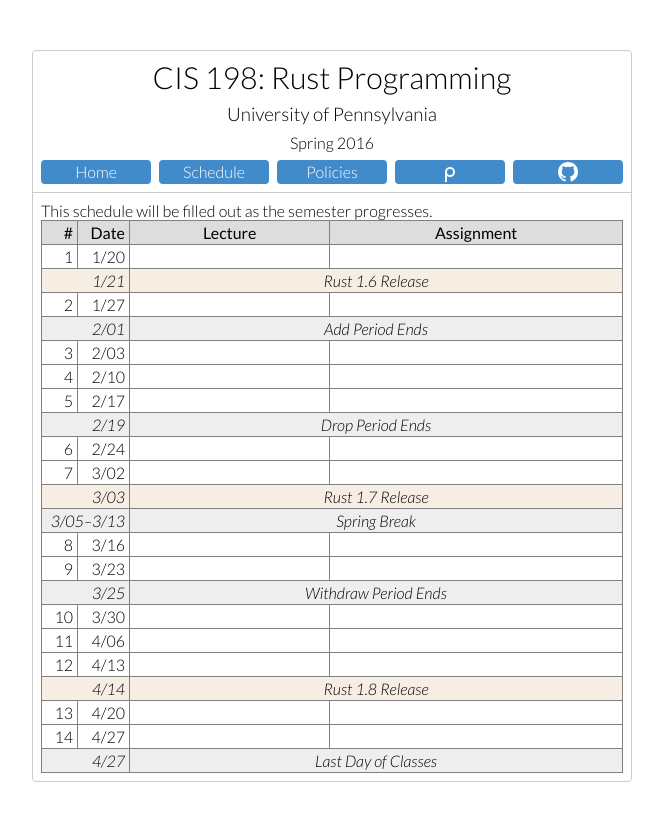
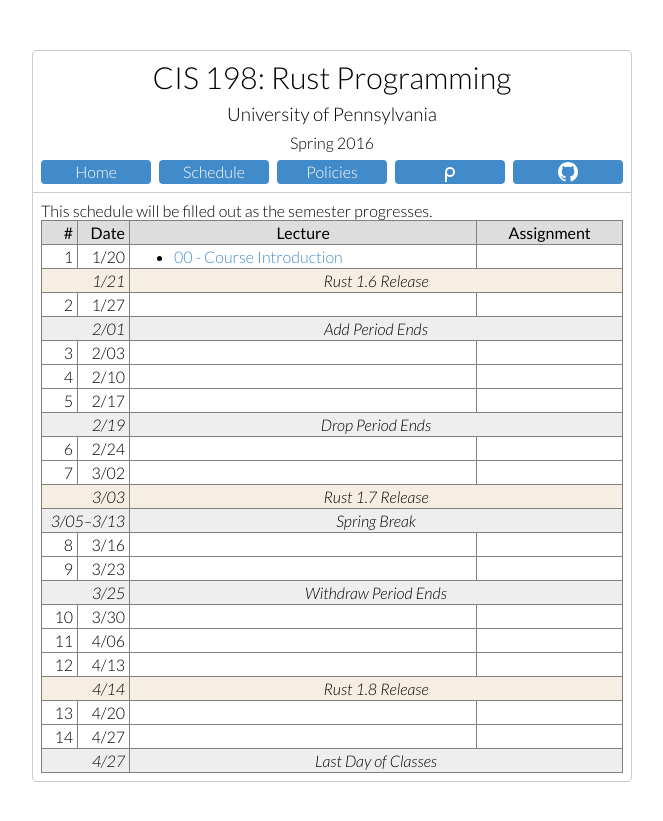
Before and after one commit to cis198-2016s/cis198-2016s.github.io, a Jekyll site: the page built from schedule/index.html, in a window 1280 px wide. Shown: the top 821 px of the page, without its empty margins (308-971 px from the left). Built offline with Jekyll 4.4.1, drawn with Linux system fonts in a browser that asks for light colours.

Commit message:
Add first slides to schedule

```diff
--- a/_includes/head.html
+++ b/_includes/head.html
@@ -6,7 +6,7 @@
   <meta name="author" content="University of Pennsylvania">
   <link rel="shortcut icon" type="image/x-icon" href="{{ "/favicon.ico" | prepend: site.baseurl }}" >
 
-  <title>{% if page.title %}{{ page.title }} - CIS 198: Rust Programming{% else %}{{ site.title }}{% endif %}</title>
+  <title>{% if page.title %}{{ page.title }} - {{ site.title }}{% else %}{{ site.title }}{% endif %}</title>
 
   <link href="https://cdnjs.cloudflare.com/ajax/libs/normalize/3.0.3/normalize.css">
   <link href="https://fonts.googleapis.com/css?family=Lato:300,300italic,400" rel="stylesheet" type="text/css">
--- a/schedule/index.html
+++ b/schedule/index.html
@@ -58,7 +58,11 @@
       </thead>
       <tr>
         <td> 1</td><td>1/20</td>
-        <td></td>
+        <td>
+          <ul>
+            <li><a href="/slides/00/">00 - Course Introduction</a></li>
+          </ul>
+        </td>
         <td></td>
       </tr>
       <tr class="rustevent">
```
